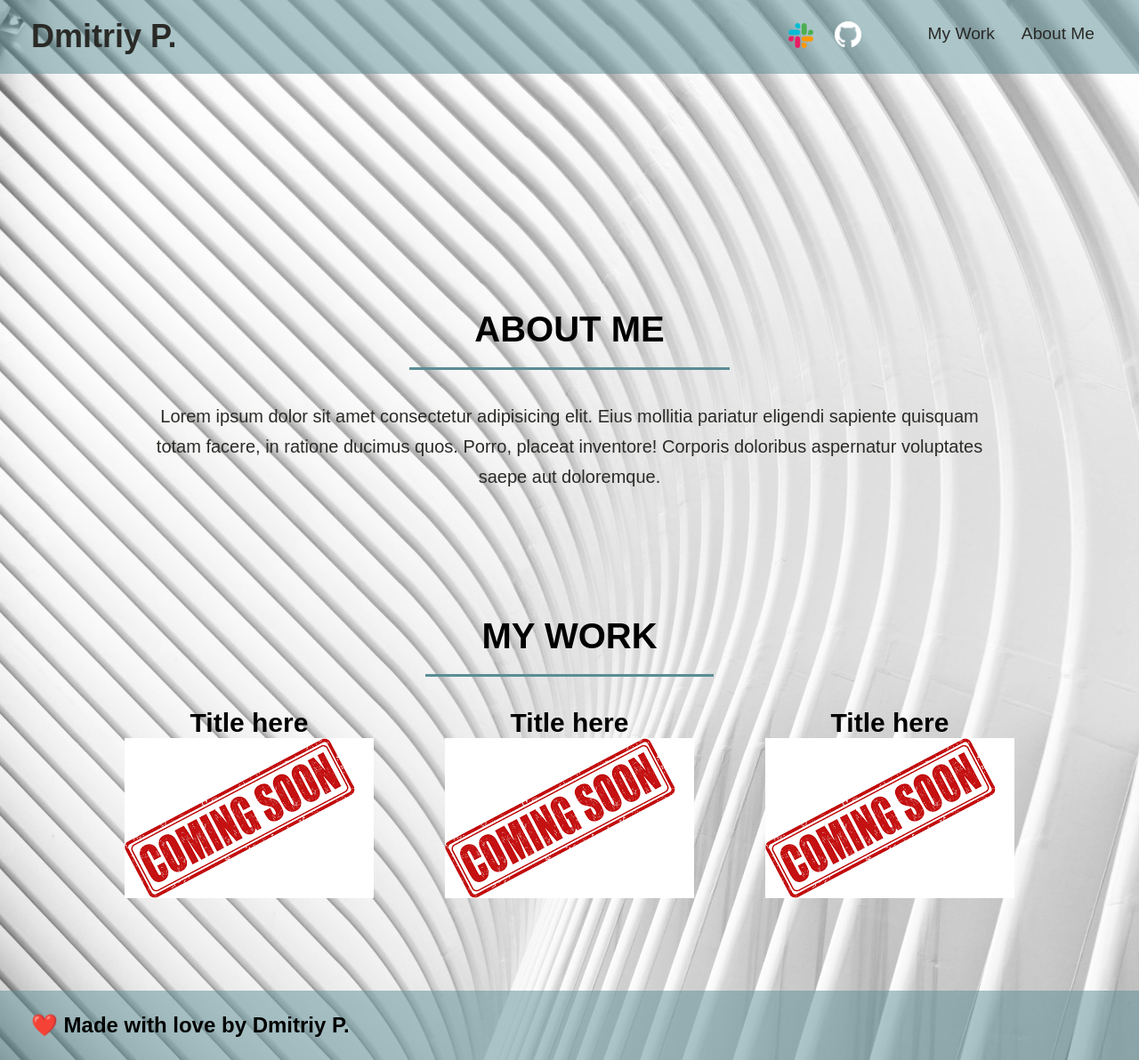
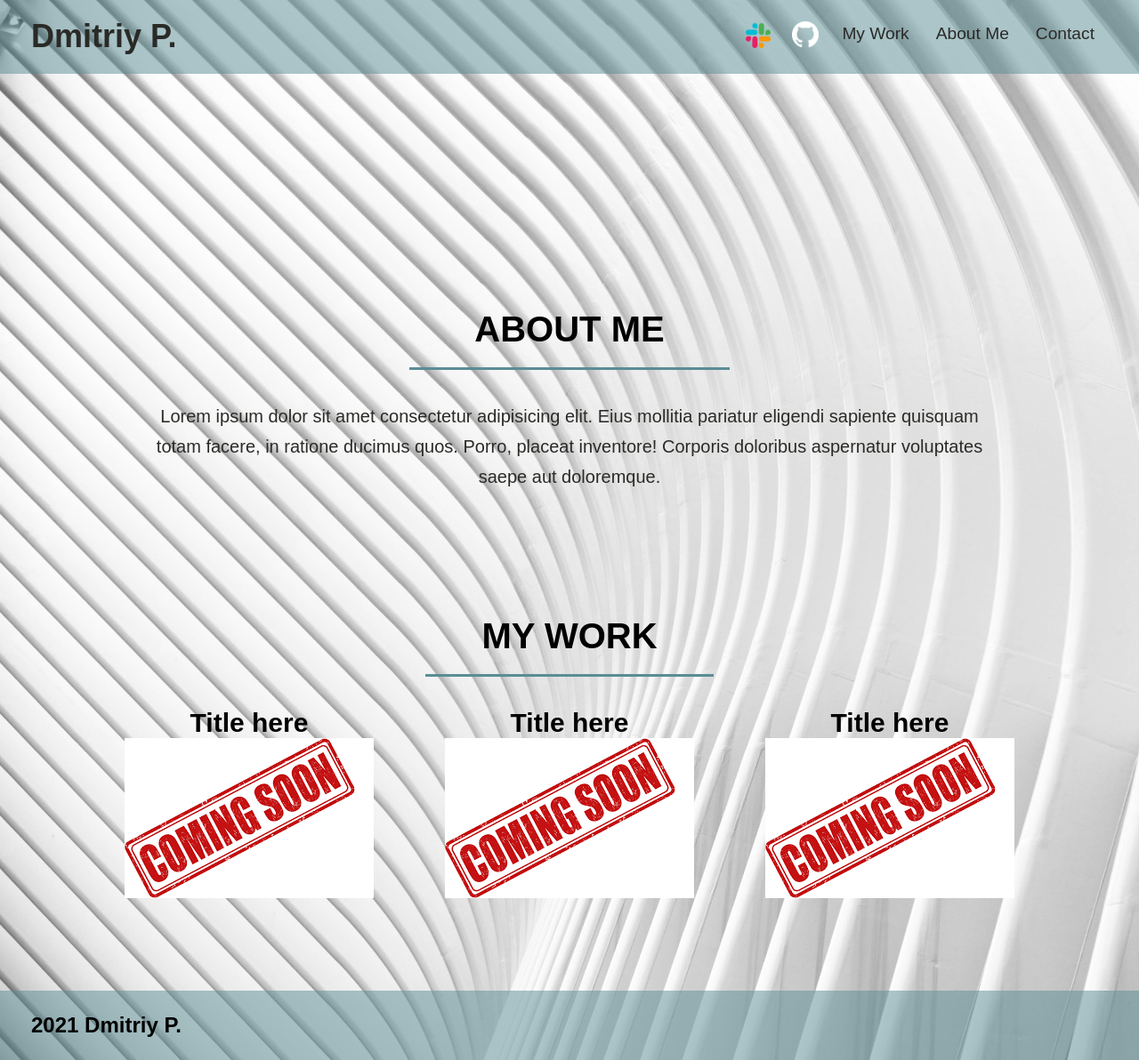
Before and after one commit to dimas082711/my-portfolio, a plain HTML site: page index.html in a window 1280 px wide. Shown: the whole page at 89% size. Drawn offline with Linux system fonts and the light colour scheme.

Commit message:
add contact in nav section

```diff
--- a/index.html
+++ b/index.html
@@ -30,7 +30,9 @@
                 <li>
                     <a href="#about-me">About Me</a>
                 </li>
-
+                <li>
+                    <a href="mailto:dprcontractor@gmail.com">Contact</a>
+                </li>
             </ul>
         </nav>
     </header>
@@ -66,7 +68,7 @@
 </section>
 <!--FOOTER-->
 <footer>
-    <h2>❤️ Made with love by Dmitriy P.</h2>
+    <h2>2021 Dmitriy P.</h2>
 </footer>
 </body>
 </html>
```
